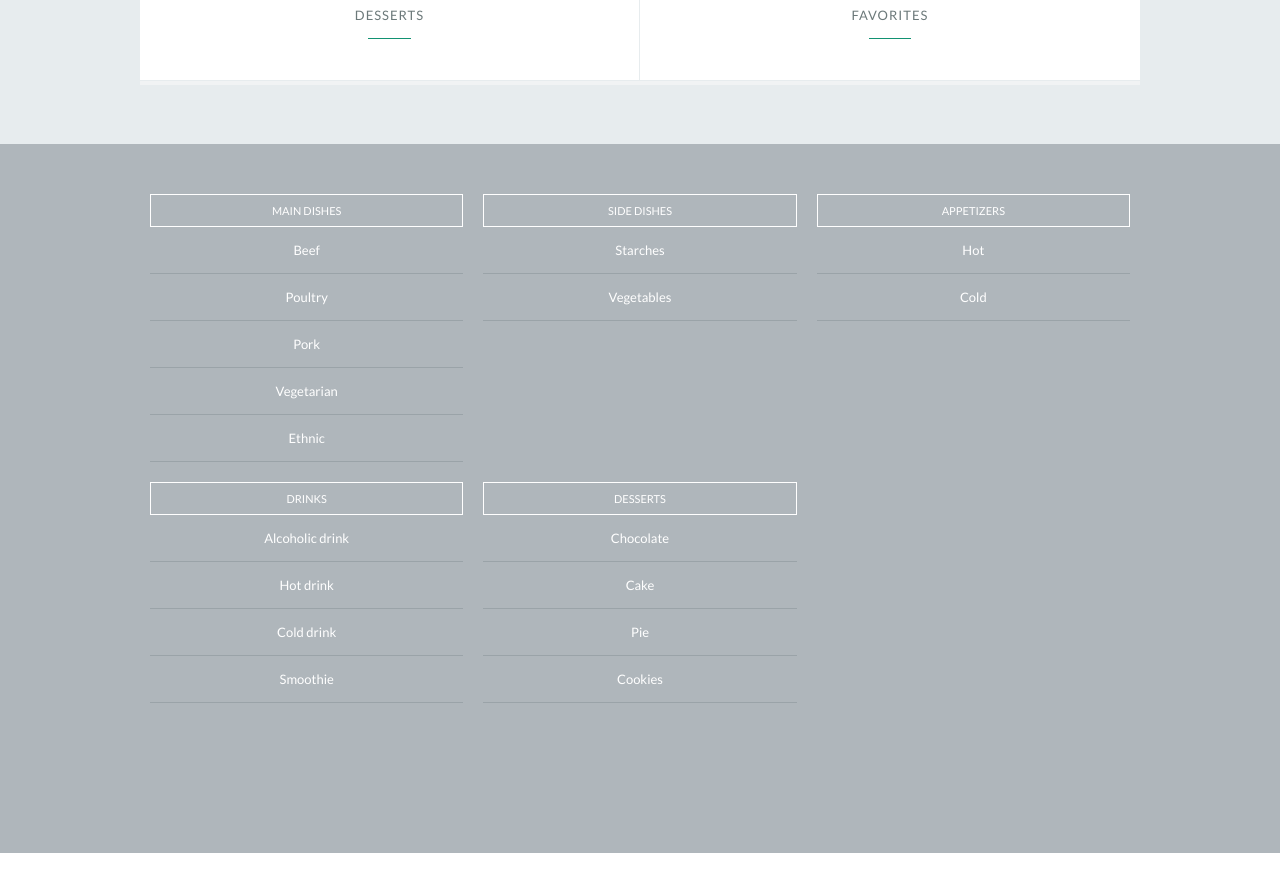
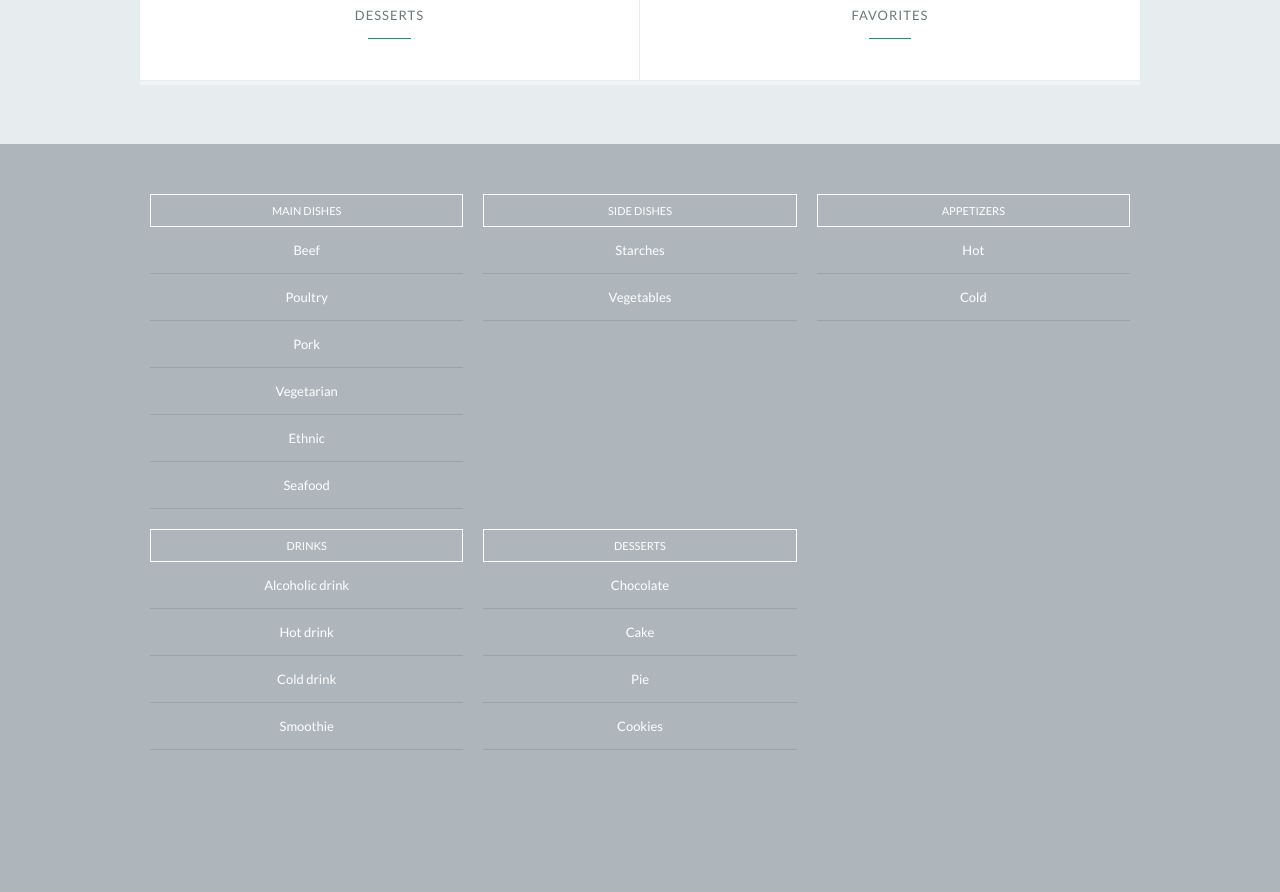
Before and after one commit to nicklemmon/recipes, a Jekyll site: the page built from index.html, in a window 1280 px wide and 900 px high, scrolled down 839 px. Shown: the top 892 px of the window. Built offline with Jekyll 4.4.1, drawn with Linux system fonts in a browser that asks for light colours; some web fonts are replaced; before the commit the page ends 1692 px from its top, so only the background shows below that.

Commit message:
General - added 'seafood' category
Signed-off-by: Nick Lemmon <nick.lemmon@gmail.com>

```diff
--- a/_data/categories.yml
+++ b/_data/categories.yml
@@ -10,6 +10,7 @@ maindish:
     - subcategory: pork
     - subcategory: vegetarian
     - subcategory: ethnic
+    - subcategory: seafood
 
 # favorites:
 #   shortname: favorites
--- /dev/null
+++ b/maindish/seafood.html
@@ -0,0 +1,5 @@
+---
+layout: recipe-list
+category: main dish
+subcategory: seafood
+---
```
